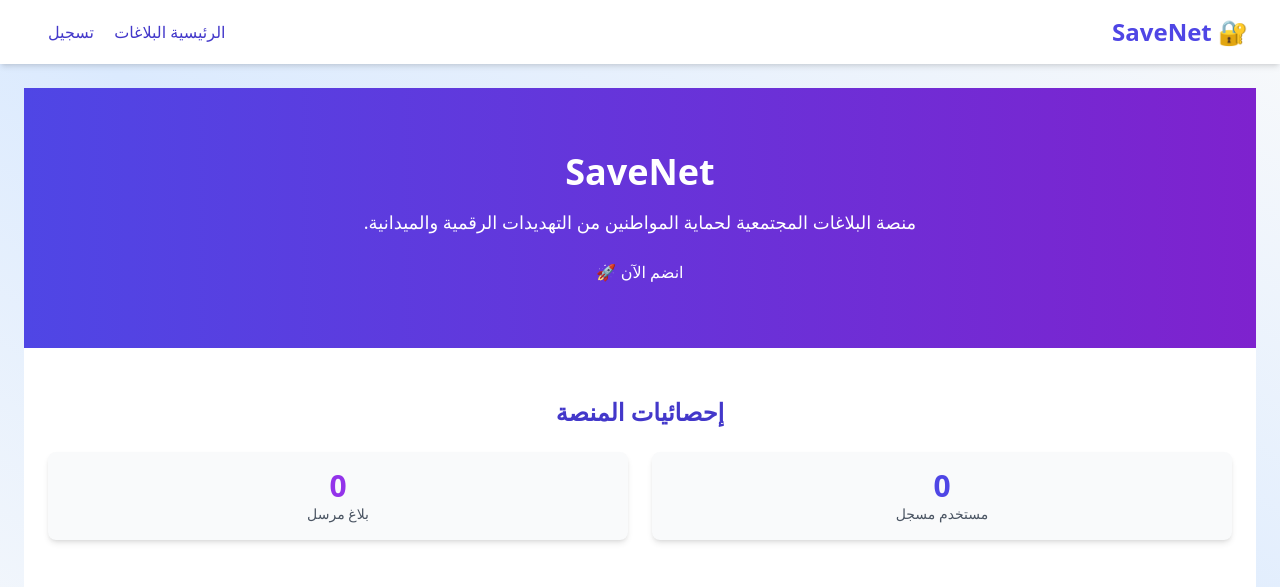
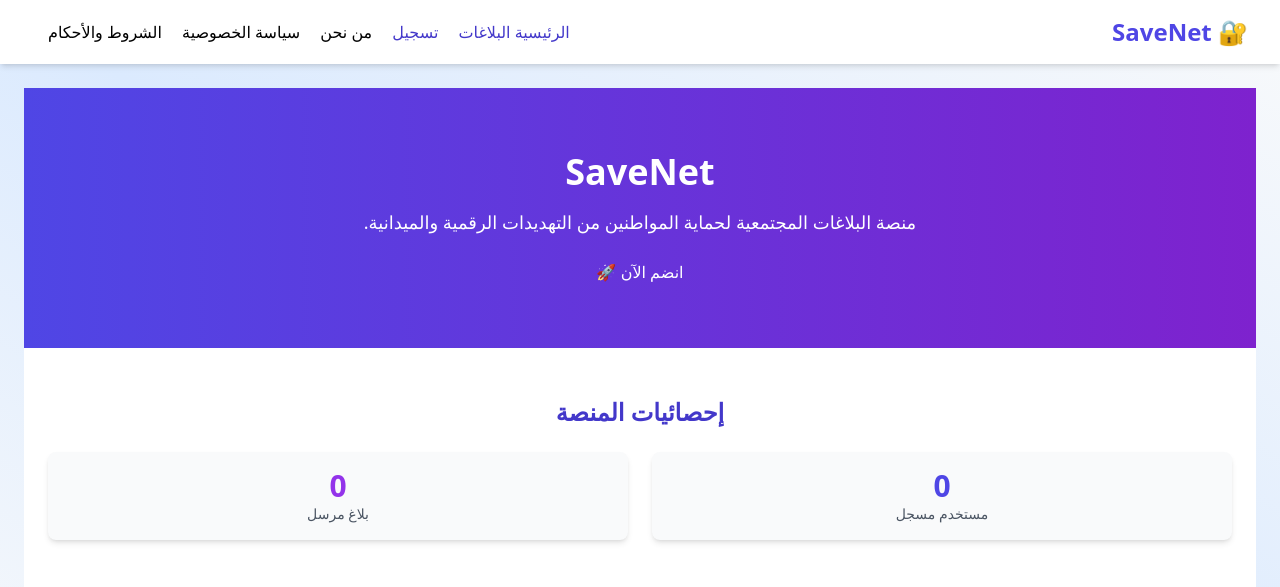
Before and after one commit to ghaithhasan963/reporting-platform, a Flask app: page / in a window 1280 px wide. Shown: the top 587 px of the page. Run offline with Flask 3, Linux system fonts and the light colour scheme; some libraries are stand-ins or nearby versions.

Commit message:
Update base.html

```diff
--- a/reporting_platform/templates/base.html
+++ b/reporting_platform/templates/base.html
@@ -30,6 +30,9 @@
       <a href="/dashboard" class="text-indigo-700 hover:underline">الرئيسية</a>
       <a href="/report" class="text-indigo-700 hover:underline">البلاغات</a>
       <a href="/register" class="text-indigo-700 hover:underline">تسجيل</a>
+      <a href="/about">من نحن</a>
+      <a href="/privacy">سياسة الخصوصية</a>
+      <a href="/terms">الشروط والأحكام</a>
     </div>
   </nav>
 
```
